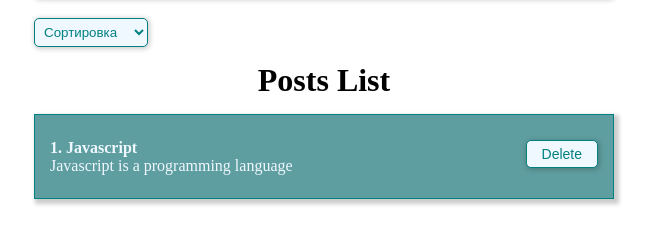
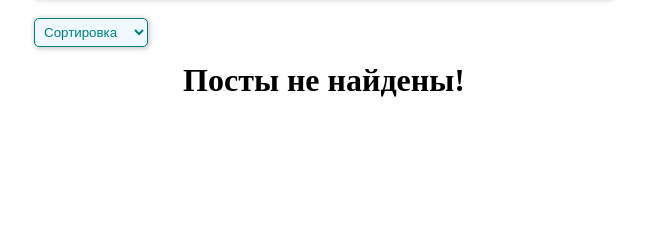
Before and after one commit to Rasim4ik111/react-project, a React (Create React App) app: page / in a window 1280 px wide. Shown: the part 253-496 px from the top of the page, without its empty margins (316-967 px from the left). Built offline with nearby package versions, Linux system fonts and the light colour scheme.

Commit message:
add custom hooks

```diff
--- a/src/App.js
+++ b/src/App.js
@@ -5,23 +5,15 @@
 import PostFilter from "./components/PostFilter";
 import MyModal from "./components/UI/MyModal/MyModal";
 import MyButton from "./components/UI/button/MyButton";
+import {usePosts} from "./hooks/usePosts";
 
 
 const App = () => {
-    const [posts, setPosts] = useState([{id: 1, title: "Javascript", body: "Javascript is a programming language"},])
+    const [posts, setPosts] = useState([])
     const [filter, setFilter] = useState({sort: '', query: ''})
     const [modal, setModal] = useState(false)
+    const sortedAndSearchPosts = usePosts(posts, filter.sort, filter.query)
 
-    const sortedPosts = useMemo(() => {
-        if (filter.sort) {
-            return [...posts].sort((a, b) => a[filter.sort].localeCompare(b[filter.sort]))
-        }
-        return posts;
-    }, [filter.sort, posts])
-
-    const sortedAndSearchPosts = useMemo(() => {
-        return sortedPosts.filter(post => post.title.toLowerCase().includes(filter.query.toLowerCase()))
-    }, [filter.query, sortedPosts])
 
     const createPost = (newPost) => {
         setPosts([...posts, newPost])
--- /dev/null
+++ b/src/hooks/usePosts.js
@@ -0,0 +1,22 @@
+import {useMemo} from "react";
+
+export const useSortedPosts = (posts, sort) => {
+    const sortedPosts = useMemo(() => {
+        if (sort) {
+            return [...posts].sort((a, b) => a[sort].localeCompare(b[sort]))
+        }
+        return posts;
+    }, [sort, posts])
+
+    return sortedPosts;
+}
+
+export const usePosts = (posts, sort, query) => {
+    const sortedPosts = useSortedPosts(posts, sort);
+
+    const sortedAndSearchPosts = useMemo(() => {
+        return sortedPosts.filter(post => post.title.toLowerCase().includes(query.toLowerCase()))
+    }, [query, sortedPosts])
+
+    return sortedAndSearchPosts;
+}
```
